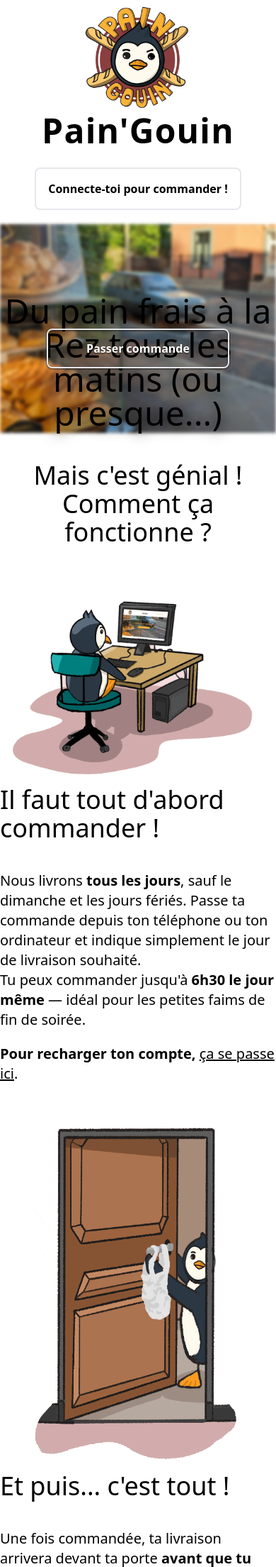
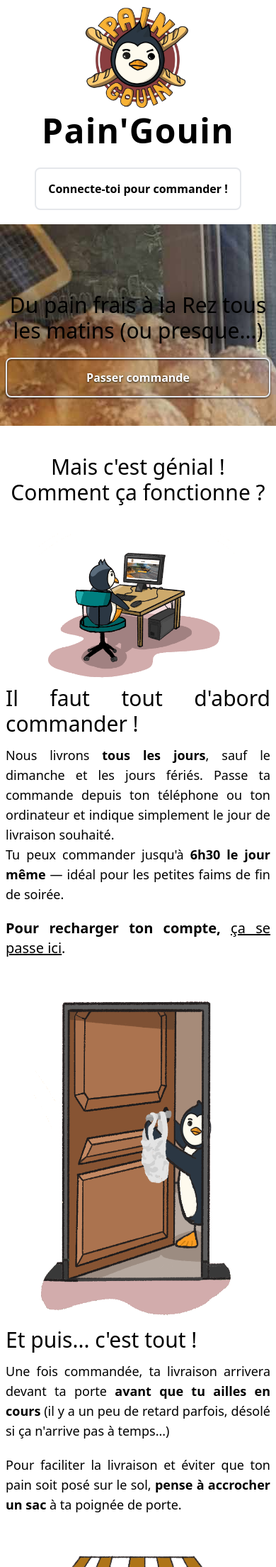
Before and after one commit to Pain-Gouin/site-v4, a Django app: template commande/templates/commande/main.html in a window 390 px wide. Shown: the top 2208 px of the page at 71% size. Run offline with Django 3.2, Linux system fonts and the light colour scheme; the template is opened without the code that fills it, so the values that code supplies are empty; style sheets or scripts are compiled from the project's sources; some libraries are stand-ins or nearby versions.

Commit message:
main.html updated to be responsive

```diff
--- a/commande/templates/commande/main.html
+++ b/commande/templates/commande/main.html
@@ -1,32 +1,34 @@
 {% extends "commande/base.html" %}
 {% load static %}
 {% block content %}
-    <div class="relative">
-        <img src="{% static 'illustration/banner.jpg' %}"
-             alt="banner"
-             class="w-full max-h-[650px] object-cover blur-[2px]">
-        <div class="flex absolute top-1/3 items-center justify-center w-full">
-            <p class="text-5xl font-bebas drop-shadow-[0_0_10px_#000] text-tertiary text-center">
-                Du pain frais à la Rez tous les matins (ou presque...)
+    <div style="background-image: url({% static 'illustration/banner.jpg' %})"
+         class="w-full">
+        <div class="backdrop-blur-xs w-full md:h-[650px] md:grid grid-cols-1 grid-rows-2">
+            <div class="flex items-center justify-center w-full self-end md:py-5 pb-15 pt-24 md:px-10 px-2">
+                <p class="text-3xl sm:text-5xl font-bebas drop-shadow-[0_0_10px_#000] text-primary text-center">
+                    Du pain frais à la Rez tous les matins (ou&nbsp;presque...)
                 </p>
             </div>
-        <div class="flex absolute top-1/2 items-center justify-center w-full">
-            <a href="{% url 'commande' %}">
-                <button class="mx-auto max-w-[500px] w-[66vw] bg-primary border-primary drop-shadow-[0_1.2px_1.2px_rgba(0,0,0,0.8)] text-white font-montserrat rounded-lg inline-block box-border border-2 rounded-x1 hover:bg-inherit hover:text-primary duration-1000 h-14 font-bold align-middle">
+            <div class="flex items-center justify-center w-full self-start pt-5 pb-10 px-2">
+                <a href="{% url 'commande' %}" class="max-w-[500px] w-full">
+                    <button class="w-full bg-primary border-primary drop-shadow-[0_1.2px_1.2px_rgba(0,0,0,0.8)] text-white font-montserrat rounded-lg inline-block box-border border-2 rounded-x1 hover:bg-inherit hover:text-primary duration-1000 h-14 font-bold align-middle">
                         Passer commande
                     </button>
                 </a>
             </div>
         </div>
-    <h2 class="text-4xl text-center py-10 font-bebas">Mais c'est génial !  Comment ça fonctionne ?</h2>
-    <div class="grid xl:grid-cols-2  place-items-center pb-10">
-        <div>
+    </div>
+    <h2 class="text-3xl sm:text-4xl text-center py-10 font-bebas wrap-normal">
+        Mais c'est génial&nbsp;!  Comment&nbsp;ça&nbsp;fonctionne&nbsp;?
+    </h2>
+    <div class="text-justify lg:text-left text-lg sm:text-xl px-2 ">
+        <div class="grid lg:grid-cols-2  place-items-center pb-10 auto-rows-max">
             <img src="{% static 'illustration/PainGouinOrdi.png' %}"
-                 alt="Commande PainGouin">
-        </div>
-        <div class="xl:max-w-xl ">
-            <h3 class="text-4xl font-bebas pb-10 text-primary">Il faut tout d'abord commander !</h3>
-            <p class="text-xl font-montserrat pb-5">
+                 alt="Commande PainGouin"
+                 class="w-3/4 lg:w-auto">
+            <div class="max-w-xl">
+                <h3 class="text-3xl sm:text-4xl font-bebas pb-3 lg:pb-10 text-primary">Il faut tout d'abord commander&nbsp;!</h3>
+                <p class="font-montserrat pb-5">
                     Nous livrons <b class="text-secondary">tous les jours</b>, sauf le dimanche et les jours fériés. Passe ta commande depuis ton téléphone ou ton ordinateur et indique simplement le jour de livraison souhaité.
                     <br />
                     Tu peux commander jusqu'à <b class="text-secondary">6h30 le jour même</b> — idéal pour les petites faims de fin de soirée.
@@ -37,38 +39,38 @@
                 </p>
             </div>
         </div>
-    <div class="grid xl:grid-cols-2  place-items-center pb-10">
-        <div class="max-w-xl order-2 xl:order-1">
-            <h3 class="text-4xl font-bebas pb-10 text-primary">Et puis... c'est tout !</h3>
-            <p class="text-xl font-montserrat pb-5">
+        <div class="grid lg:grid-cols-2  place-items-center pb-10 auto-rows-max">
+            <div class="max-w-xl order-2 lg:order-1">
+                <h3 class="text-3xl sm:text-4xl font-bebas pb-3 lg:pb-10 text-primary">Et puis... c'est tout !</h3>
+                <p class="font-montserrat pb-5">
                     Une fois commandée, ta livraison arrivera devant ta porte <b class="text-secondary">avant que tu ailles en cours</b> (il y a un peu de retard parfois, désolé si ça n'arrive pas à temps...)
                 </p>
-            <p class="text-xl font-montserrat">
+                <p class="font-montserrat">
                     Pour faciliter la livraison et éviter que ton pain soit posé sur le sol, <b class="text-secondary">pense à accrocher un sac</b> à ta poignée de porte.
                 </p>
             </div>
-        <div class="order-1 xl:order-2">
             <img src="{% static 'illustration/PainGouinPorte.png' %}"
-                 alt="Sac PainGouin">
+                 alt="Sac PainGouin"
+                 class="order-1 lg:order-2 h-[480px] lg:h-[580px]">
         </div>
-    </div>
-    <div class="grid xl:grid-cols-2  place-items-center pb-10">
+        <div class="grid lg:grid-cols-2  place-items-center pb-10 auto-rows-max">
             <div>
                 <img src="{% static 'illustration/PainGouinBoulangerie.png' %}"
                      alt="Boulangerie PainGouin">
             </div>
             <div class="max-w-xl">
-            <h3 class="text-4xl font-bebas pb-10 text-primary">Tu peux également livrer !</h3>
-            <p class="text-xl font-montserrat pb-5">
+                <h3 class="text-3xl sm:text-4xl font-bebas pb-3 lg:pb-10 text-primary">Tu peux également livrer !</h3>
+                <p class="font-montserrat pb-5">
                     Pour assurer le bon fonctionnement de l'association, tu peux <b class="text-secondary">devenir livreur</b>. Les livreurs vont à la boulangerie et amènent le pain et les viennoiseries à toute la résidence.
                 </p>
-            <p class="text-xl font-montserrat pb-5">
+                <p class="font-montserrat pb-5">
                     Ne  t'en fais pas, tu ne livreras que <b class="text-secondary">quelquefois dans l'année</b> (en moyenne 5-6 fois).
                 </p>
-            <p class="text-xl font-montserrat">
+                <p class="font-montserrat">
                     Si tu désires nous aider, n'hésite pas à <a href="{% url 'contact' %}"
     class="underline hover:text-primary transition duration-100">contacter un membre de l'association</a> (et on te remercie !)
                 </p>
             </div>
         </div>
+    </div>
 {% endblock content %}
```
Lines whose indentation alone changed are shown as unchanged.
